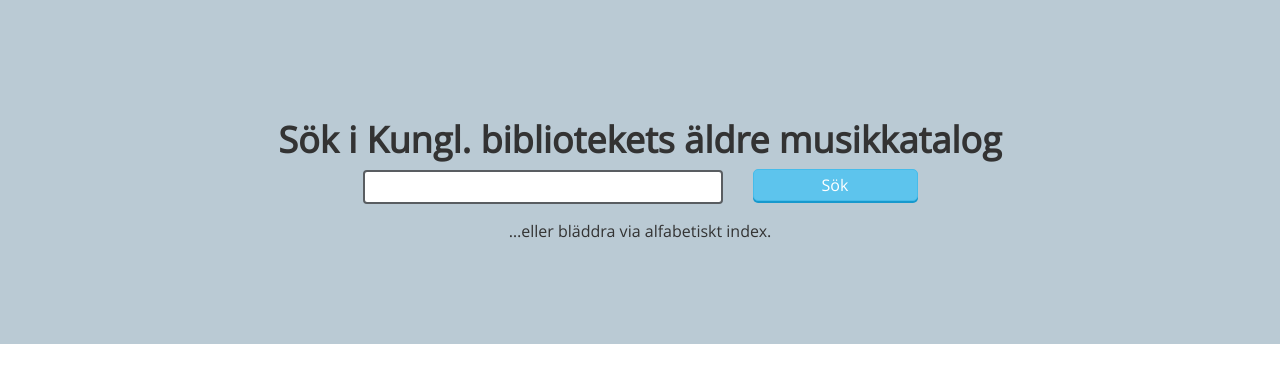
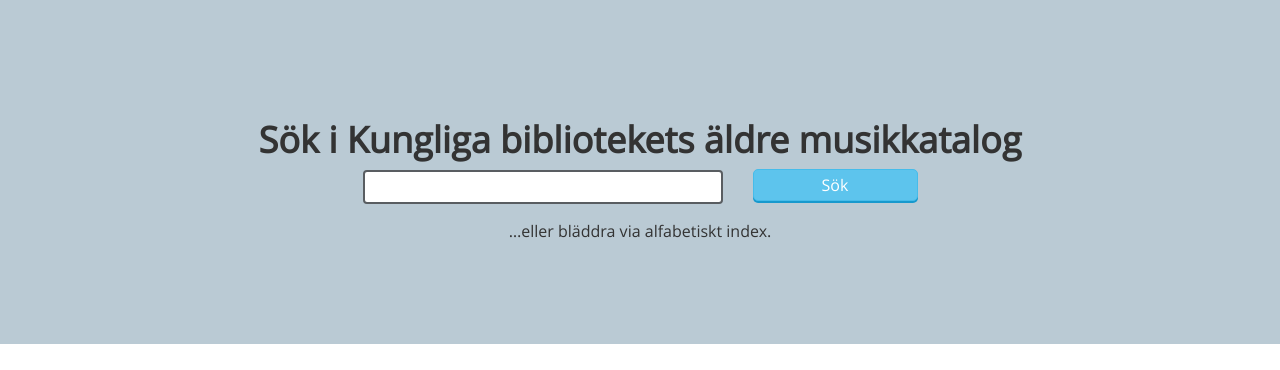
Before and after one commit to Kungbib/musikkatalogen, a Django app: template cards/templates/index.html in a window 1280 px wide. Shown: the part 50-420 px from the top of the page. Run offline with Django 3.2, Linux system fonts and the light colour scheme; the template is opened without the code that fills it, so the values that code supplies are empty.

Commit message:
Kungliga...

```diff
--- a/cards/templates/index.html
+++ b/cards/templates/index.html
@@ -3,7 +3,7 @@
 
 <div class="jumbotron bg-happy-muted-light-blue">
   <div class="container">
-    <h1 class="text-small text-black calltoaction">Sök i Kungl. bibliotekets äldre musikkatalog</h1>
+    <h1 class="text-small text-black calltoaction">Sök i Kungliga bibliotekets äldre musikkatalog</h1>
     <form class="form-horizontal" method="get" action="/search/" role="search">
       <div class="form-group">
         <div class="col-md-3"></div>
```
